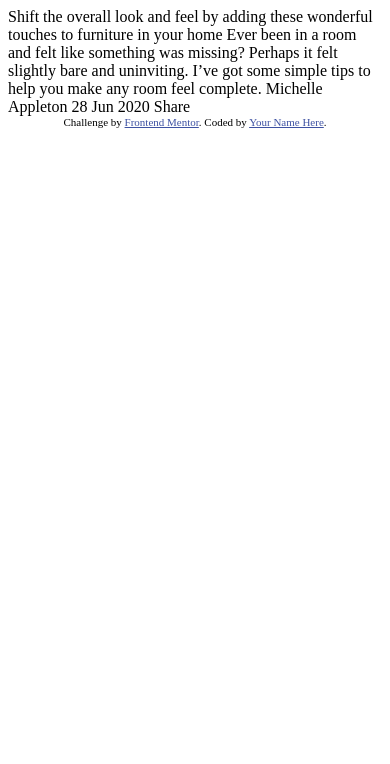
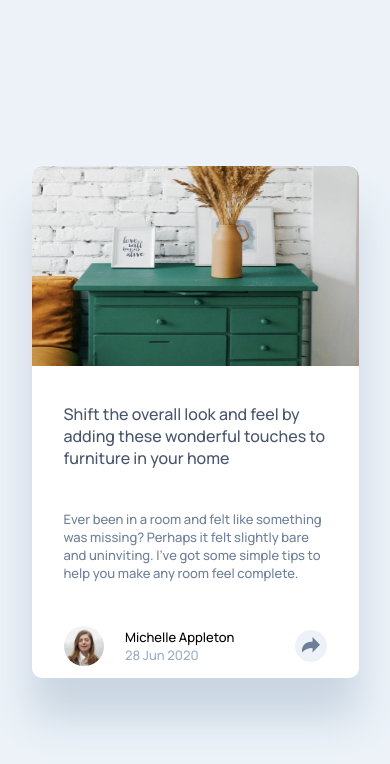
Before and after one commit to yurtsevero/_Frontendmentor.article-preview-component, a plain HTML site: page index.html in a window 390 px wide. Drawn offline with Linux system fonts and the light colour scheme.

Commit message:
mobile design

```diff
--- a/index.html
+++ b/index.html
@@ -1,36 +1,74 @@
 <!DOCTYPE html>
 <html lang="en">
-<head>
-  <meta charset="UTF-8">
-  <meta name="viewport" content="width=device-width, initial-scale=1.0"> <!-- displays site properly based on user's device -->
+  <head>
+    <meta charset="UTF-8" />
+    <meta name="viewport" content="width=device-width, initial-scale=1.0" />
 
-  <link rel="icon" type="image/png" sizes="32x32" href="./images/favicon-32x32.png">
+    <link
+      rel="icon"
+      type="image/png"
+      sizes="32x32"
+      href="./images/favicon-32x32.png"
+    />
+    <link rel="stylesheet" href="style.css" />
+    <link rel="preconnect" href="https://fonts.gstatic.com" />
+    <link
+      href="https://fonts.googleapis.com/css2?family=Manrope:wght@500;700&display=swap"
+      rel="stylesheet"
+    />
+    <title>Frontend Mentor | Article preview component</title>
+  </head>
+  <body>
+    <main>
+      <section class="article-header">
+        <img src="images/drawers.jpg" alt="header-img" />
+      </section>
+      <section class="article-body">
+        <section class="body-text-1">
+          Shift the overall look and feel by adding these wonderful touches to
+          furniture in your home
+        </section>
+        <section class="body-text-2">
+          Ever been in a room and felt like something was missing? Perhaps it
+          felt slightly bare and uninviting. I’ve got some simple tips to help
+          you make any room feel complete.
+        </section>
+      </section>
+      <div class="article-footer">
+        <div class="profile-footer">
+          <img
+            src="images/avatar-michelle.jpg"
+            alt="profile-img"
+            class="profile-img"
+          />
+          <div class="name-date">
+            Michelle Appleton <span class="date">28 Jun 2020</span>
+          </div>
+        </div>
+        <div class="profile-footer share">
+          <span>share</span>
+          <img src="images/icon-facebook.svg" alt="facebook" />
+          <img src="images/icon-twitter.svg" alt="twitter" />
+          <img src="images/icon-pinterest.svg" alt="pinterest" />
+        </div>
+        <div class="svg-img-container" id="share-icon">
+          <svg
+            xmlns="http://www.w3.org/2000/svg"
+            width="15"
+            height="13"
+            viewBox="-7 -7 32 32"
+            class="svg-img"
+          >
+            <path
+              id="svg-img-path"
+              fill="#6E8098"
+              d="M15 6.495L8.766.014V3.88H7.441C3.33 3.88 0 7.039 0 10.936v2.049l.589-.612C2.59 10.294 5.422 9.11 8.39 9.11h.375v3.867L15 6.495z"
+            />
+          </svg>
+        </div>
+      </div>
+    </main>
 
-  <title>Frontend Mentor | Article preview component</title>
-
-  <!-- Feel free to remove these styles or customise in your own stylesheet 👍 -->
-  <style>
-    .attribution { font-size: 11px; text-align: center; }
-    .attribution a { color: hsl(228, 45%, 44%); }
-  </style>
-</head>
-<body>
-
-  Shift the overall look and feel by adding these wonderful
-  touches to furniture in your home
-
-  Ever been in a room and felt like something was missing? Perhaps
-  it felt slightly bare and uninviting. I’ve got some simple tips
-  to help you make any room feel complete.
-
-  Michelle Appleton
-  28 Jun 2020
-
-  Share
-
-  <div class="attribution">
-    Challenge by <a href="https://www.frontendmentor.io?ref=challenge" target="_blank">Frontend Mentor</a>.
-    Coded by <a href="#">Your Name Here</a>.
-  </div>
-</body>
+    <script src="script.js"></script>
+  </body>
 </html>
--- /dev/null
+++ b/script.js
@@ -0,0 +1,18 @@
+document.getElementById("share-icon").addEventListener("click", () => {
+  let profileFooter = document.getElementsByClassName("profile-footer");
+  let articleFooter = document.getElementsByClassName("article-footer")[0];
+  let imgContainer = document.getElementById("share-icon");
+  let svgImg = document.getElementsByClassName("svg-img")[0];
+  articleFooter.classList.toggle("share");
+  imgContainer.classList.toggle("share");
+  svgImg.classList.toggle("share");
+
+  if (articleFooter.classList.contains("share")) {
+    console.log("asdhkajd");
+    profileFooter[0].style.display = "none";
+    profileFooter[1].style.display = "flex";
+  } else {
+    profileFooter[0].style.display = "flex";
+    profileFooter[1].style.display = "none";
+  }
+});
--- /dev/null
+++ b/style.css
@@ -0,0 +1,135 @@
+html,
+body {
+  margin: 0px;
+  padding: 0px;
+  box-sizing: border-box;
+  font-family: "Manrope", sans-serif;
+}
+*,
+*::before,
+*::after {
+  margin: 0px;
+  padding: 0px;
+  box-sizing: inherit;
+}
+body {
+  width: 100vw;
+  height: 100vh;
+  background-color: #ecf2f8;
+  display: flex;
+  justify-content: center;
+  align-items: center;
+}
+main {
+  background-color: #ffffff;
+  border-radius: 10px;
+  box-shadow: 0px 40px 40px #c9d5e1;
+  width: 327px;
+  height: 512px;
+  display: flex;
+  flex-direction: column;
+  overflow: hidden;
+}
+
+.article-header img {
+  width: 100%;
+  height: 200px;
+  border-radius: 10px 10px 0px 0px;
+}
+
+.article-body {
+  height: 312px;
+  padding: 32px;
+  display: flex;
+  flex-direction: column;
+  justify-content: space-between;
+  align-items: stretch;
+  font-size: 16px;
+  color: #48556a;
+}
+.body-text-2 {
+  font-size: 13px;
+  color: #6e8098;
+  margin-top: 20px;
+}
+.article-footer {
+  height: 64px;
+  padding: 32px;
+  display: flex;
+  justify-content: space-between;
+  align-items: center;
+}
+.profile-footer {
+  width: 65%;
+  display: flex;
+  justify-content: space-between;
+  align-items: center;
+}
+.name-date {
+  display: flex;
+  flex-direction: column;
+  justify-content: center;
+  align-items: flex-start;
+  font-size: 13px;
+}
+.date {
+  color: #9daec2;
+}
+.svg-img-container {
+  display: flex;
+  justify-content: center;
+  align-items: center;
+  border-radius: 50%;
+}
+.svg-img {
+  width: 32px;
+  height: 32px;
+  border-radius: 50%;
+  cursor: pointer;
+  transition: all 0.3s ease;
+}
+.svg-img:not(.share) {
+  background-color: #ecf2f8;
+}
+
+#svg-img-path {
+  transform: scale(1.2);
+}
+.svg-img-container:hover > .svg-img {
+  background-color: #6e8098;
+  transition: all 0.3s ease;
+}
+.svg-img-container.share {
+  background-color: #6e8098;
+  transition: all 0.3s ease-in;
+}
+.svg-img:hover > #svg-img-path {
+  fill: #ffffff;
+  transition: all 0.3s ease;
+}
+
+.svg-img.share > #svg-img-path {
+  fill: #ffffff;
+  transition: all 0.3s ease;
+}
+
+.profile-img {
+  width: 40px;
+  height: 40px;
+  border-radius: 50%;
+}
+.article-footer.share {
+  background-color: #48556a;
+}
+.profile-footer.share {
+  width: 65%;
+  height: 64px;
+  justify-content: space-between;
+  align-items: center;
+  color: #9daec2;
+  font-size: 13px;
+  letter-spacing: 5px;
+  text-transform: uppercase;
+  background-color: #48556a;
+  display: none;
+}
```
